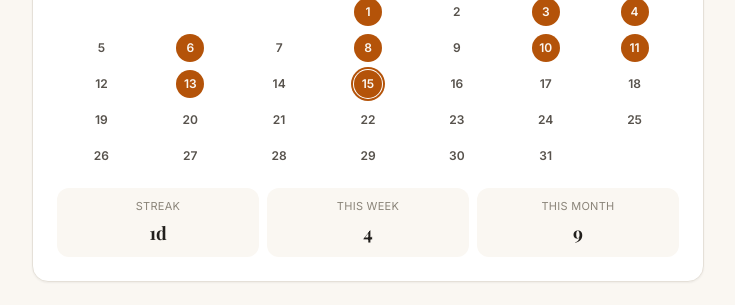
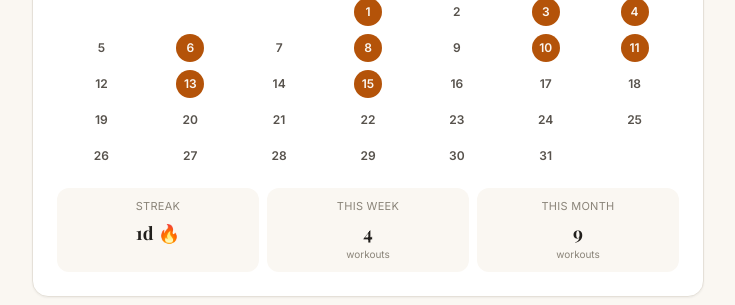
Before and after one commit to nickkim172008/personal-website, a Next.js app: page / in a window 1280 px wide. Shown: the part 4657-4962 px from the top of the page, without its empty margins (272-1007 px from the left). Built offline with nearby package versions, Linux system fonts and the light colour scheme; no server answers.

Commit message:
fixworkout calender

```diff
--- a/app/globals.css
+++ b/app/globals.css
@@ -11,6 +11,7 @@
   --color-border: #e5e0d8;
   --color-accent: #b45309;
   --color-accent-soft: #fdebd3;
+  --color-accent-strong: #7c3a0a;
 }
 
 .dark {
@@ -22,6 +23,7 @@
   --color-border: #322f2a;
   --color-accent: #e0983f;
   --color-accent-soft: #3a2c17;
+  --color-accent-strong: #b4630f;
 }
 
 html {
--- a/components/Footer.tsx
+++ b/components/Footer.tsx
@@ -1,5 +1,4 @@
-import { ArrowLeft, ArrowRight } from 'lucide-react'
-import { footer, webring, socialLinks } from '@/lib/data'
+import { footer, socialLinks } from '@/lib/data'
 
 const resume = socialLinks.find(l => l.icon === 'resume')
 
@@ -7,32 +6,6 @@ export default function Footer() {
   return (
     <footer className="border-t border-border px-6 py-10 md:px-10">
       <div className="mx-auto flex max-w-content flex-col items-center gap-6 text-center">
-        <nav aria-label="UW CS Webring" className="flex items-center gap-4 text-sm text-ink-muted">
-          <a
-            href={webring.prevHref}
-            className="flex items-center gap-1 transition-colors duration-150 hover:text-ink"
-            rel="noopener noreferrer"
-          >
-            <ArrowLeft size={14} aria-hidden="true" />
-            Prev
-          </a>
-          <a
-            href={webring.homeHref}
-            className="transition-colors duration-150 hover:text-ink"
-            rel="noopener noreferrer"
-          >
-            {webring.name}
-          </a>
-          <a
-            href={webring.nextHref}
-            className="flex items-center gap-1 transition-colors duration-150 hover:text-ink"
-            rel="noopener noreferrer"
-          >
-            Next
-            <ArrowRight size={14} aria-hidden="true" />
-          </a>
-        </nav>
-
         <div className="flex flex-col items-center gap-1 text-xs text-ink-faint">
           <p>
             {footer.attribution}{' '}
--- a/components/lately/CalendarGrid.tsx
+++ b/components/lately/CalendarGrid.tsx
@@ -53,8 +53,12 @@ export default function CalendarGrid({ days }: CalendarGridProps) {
                 aria-label={label}
                 title={label}
                 className={`flex h-7 w-7 items-center justify-center rounded-full text-xs font-semibold transition-colors duration-150 ${
-                  day.didWorkout ? 'bg-accent text-surface' : 'text-ink-muted'
-                } ${isToday ? 'ring-2 ring-accent ring-offset-1 ring-offset-surface-raised' : ''}`}
+                  day.didWorkout
+                    ? 'bg-accent text-surface'
+                    : isToday
+                      ? 'text-accent-strong'
+                      : 'text-ink-muted'
+                }`}
               >
                 {dayNumber}
               </span>
--- a/components/lately/TrainingCard.tsx
+++ b/components/lately/TrainingCard.tsx
@@ -48,15 +48,19 @@ function TrainingContent({ data }: { data: HevyDashboardData }) {
       <dl className="mt-4 grid grid-cols-3 gap-2 text-center">
         <div className="rounded-xl bg-surface px-2 py-2.5">
           <dt className="text-[11px] uppercase tracking-wide text-ink-faint">Streak</dt>
-          <dd className="mt-1 font-playfair text-lg font-semibold text-ink">{data.streakDays}d</dd>
+          <dd className="mt-1 font-playfair text-lg font-semibold text-ink">
+            {data.streakDays}d <span aria-hidden="true">🔥</span>
+          </dd>
         </div>
         <div className="rounded-xl bg-surface px-2 py-2.5">
           <dt className="text-[11px] uppercase tracking-wide text-ink-faint">This week</dt>
           <dd className="mt-1 font-playfair text-lg font-semibold text-ink">{data.workoutsThisWeek}</dd>
+          <dd className="text-[10px] text-ink-faint">workouts</dd>
         </div>
         <div className="rounded-xl bg-surface px-2 py-2.5">
           <dt className="text-[11px] uppercase tracking-wide text-ink-faint">This month</dt>
           <dd className="mt-1 font-playfair text-lg font-semibold text-ink">{data.workoutsThisMonth}</dd>
+          <dd className="text-[10px] text-ink-faint">workouts</dd>
         </div>
       </dl>
     </div>
--- a/lib/data.ts
+++ b/lib/data.ts
@@ -238,13 +238,6 @@ export const contact = {
   emailCta: 'Say hello',
 }
 
-export const webring = {
-  name: 'UW CS Webring',
-  prevHref: 'https://example.com/webring/prev',
-  nextHref: 'https://example.com/webring/next',
-  homeHref: 'https://example.com/webring',
-}
-
 export const footer = {
   attribution: `Designed and built by ${site.name}.`,
   lastUpdated: 'Last updated: placeholder date',
--- a/lib/hevy.ts
+++ b/lib/hevy.ts
@@ -190,8 +190,14 @@ function computeStatsFromDates(
     calendar.push({ date: iso, didWorkout: date <= today && workoutDates.has(iso) })
   }
 
+  // If today hasn't been logged yet, the streak still counts back from
+  // yesterday — it only breaks once a full day is missed, not the moment
+  // today's workout hasn't happened yet.
   let streakDays = 0
   const cursor = new Date(today)
+  if (!workoutDates.has(toIsoDate(cursor))) {
+    cursor.setDate(cursor.getDate() - 1)
+  }
   while (workoutDates.has(toIsoDate(cursor))) {
     streakDays += 1
     cursor.setDate(cursor.getDate() - 1)
--- a/tailwind.config.ts
+++ b/tailwind.config.ts
@@ -29,6 +29,7 @@ const config: Config = {
         accent: {
           DEFAULT: 'var(--color-accent)',
           soft: 'var(--color-accent-soft)',
+          strong: 'var(--color-accent-strong)',
         },
       },
       maxWidth: {
```
